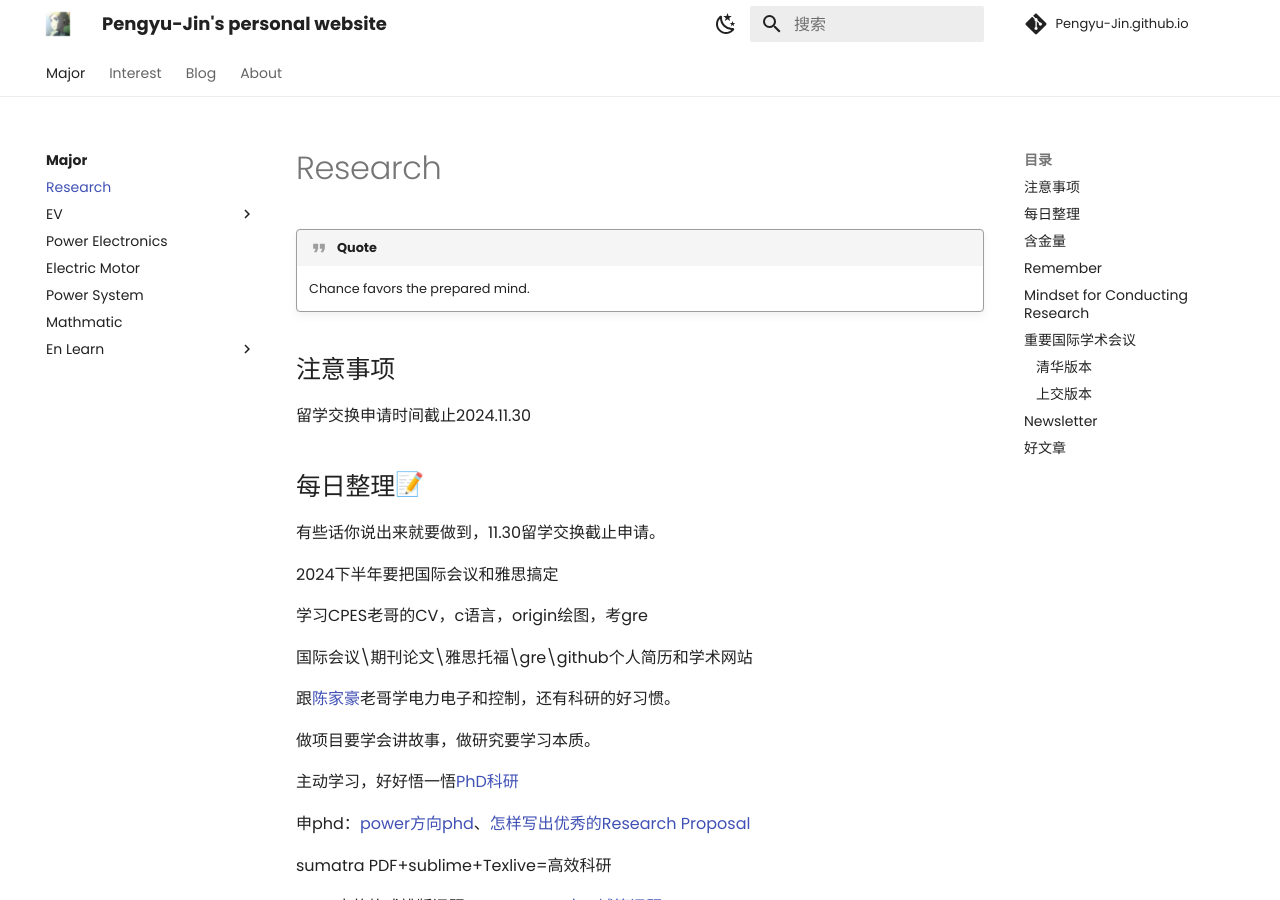
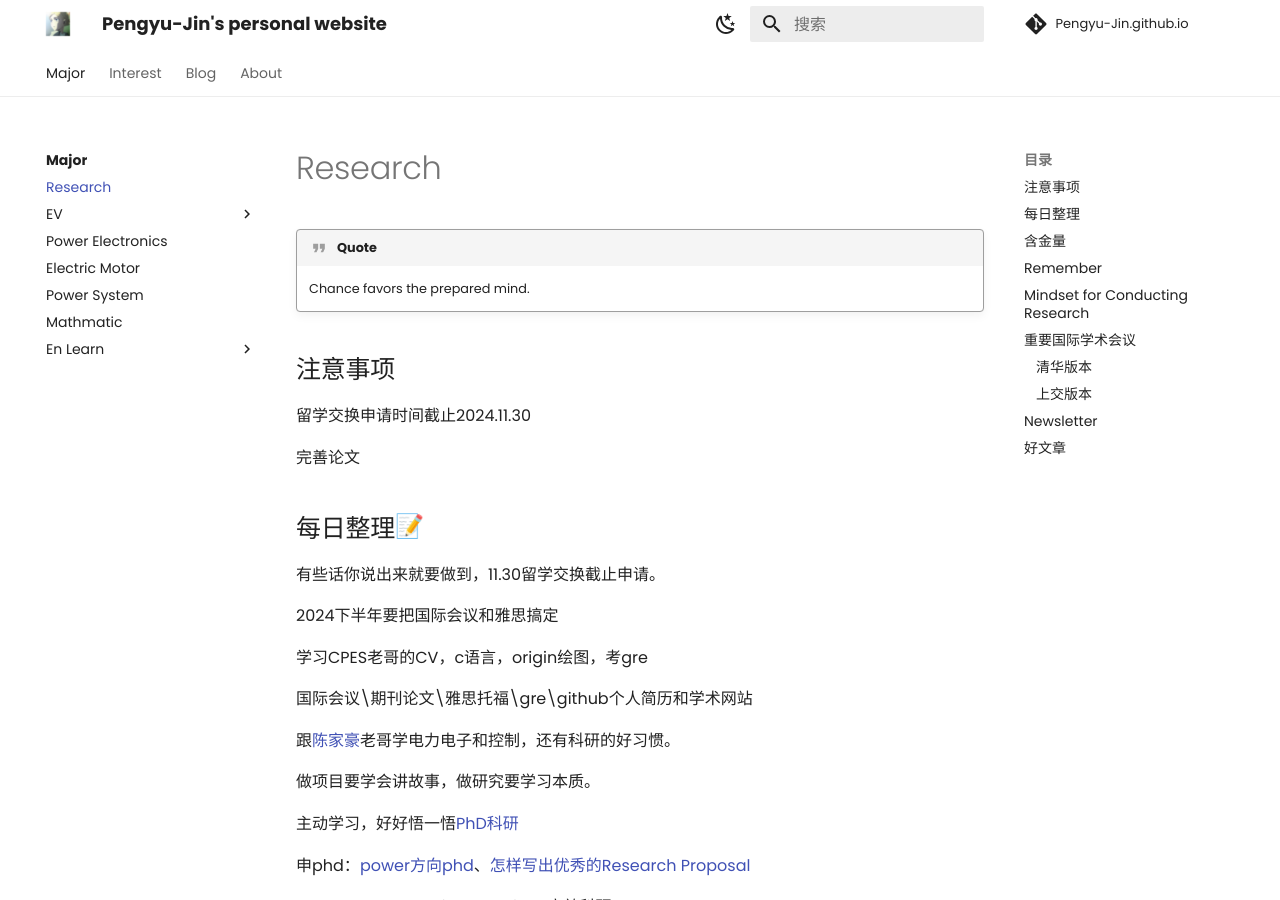
Before and after one commit to Pengyu-Jin/Pengyu-Jin.github.io, an MkDocs documentation site: the page built from docs/major/research/research.md, in a window 1280 px wide and 900 px high. Built offline with MkDocs 1.6.1 and Material for MkDocs 9.7.7, drawn with Linux system fonts in a browser that asks for light colours; emoji names are drawn with the system emoji font; comment, search, counter and statistics services are not loaded.

Commit message:
20241116

```diff
--- a/docs/major/research/research.md
+++ b/docs/major/research/research.md
@@ -4,6 +4,8 @@
 
 ## 注意事项
 留学交换申请时间截止2024.11.30
+
+完善论文
 
 ## 每日整理:memo:
 
```
